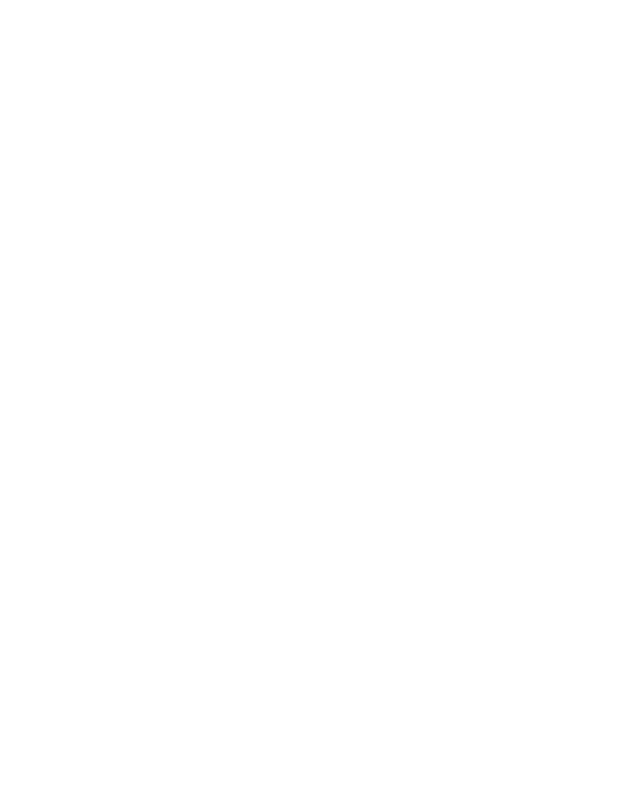
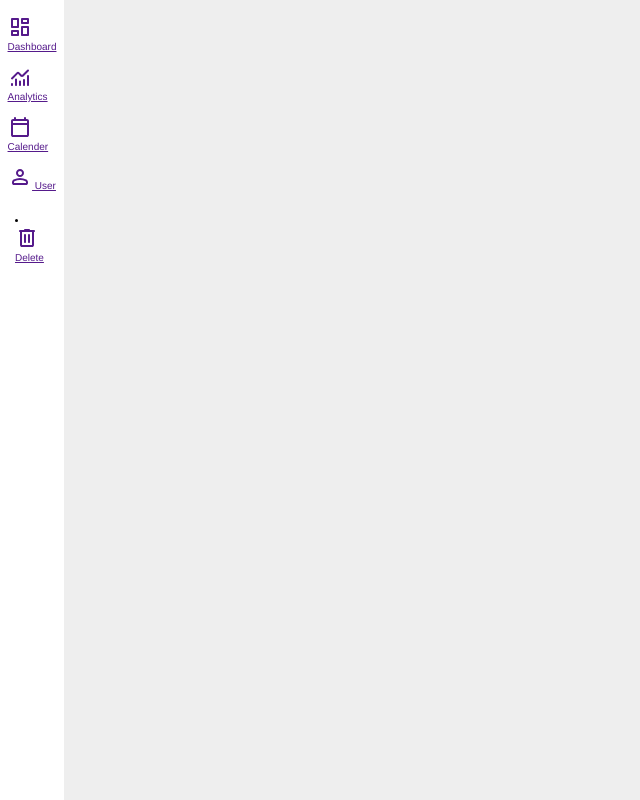
Before and after one commit to iamsaziya/MongoTask, a plain HTML site: page index.html in a window 1280 px wide. Shown: the whole page, without its empty margins (0-640 px from the left). Drawn offline with nearby package versions, Linux system fonts and the light colour scheme.

Commit message:
Index.html: in progress

```diff
--- a/css/style.css
+++ b/css/style.css
@@ -18,8 +18,11 @@ html {
   scroll-behavior: smooth;
   font-size: 10px;
 }
+body{
+  background-color: #eee;
+}
 
-/* login sytles */
+/* login styles Start */
 .header {
   padding: 2.5rem 5rem;
   background-color: beige;
@@ -27,7 +30,6 @@ html {
 .header h1 {
   font-size: 3rem;
   font-weight: bold;
-  /* margin-top: 2rem; */
 }
 .container {
   width: 100%;
@@ -39,7 +41,6 @@ html {
 .login-wrapper {
   display: flex;
   flex-direction: column;
-  /* place-content: cent; */
   align-items: center;
   justify-content: center;
   height: 40rem;
@@ -80,14 +81,21 @@ form {
   }
 }
 
-form button{
+form > button{
  background-color: #fff;
-
+ border-color: #F9A826;
 }
 
-button:hover{
-  background-color: #3e8e41;
-  font-size: 1.2rem;
+.primary-btn{
+  background-color: #F9A826;
+  font-size: 1.5rem;
+  color:#fff;
+  font-weight: 400;
+  transition: all .1s linear;
+  &:hover{
+    outline: 2px solid #ff9d00 !important;
+    box-shadow: 1px 1px 10px #F9A823, -1px -1px 10px #F9A823
+  }
  }
 
 .login-img img{
@@ -95,3 +103,31 @@ button:hover{
   margin-left: 10rem;
 
 }
+
+/* login styles End */
+/* SideBar style start */
+aside{
+  background-color: #fff;
+  width: 5%;
+  height: 100vh;
+  padding: 1rem;
+  & nav{
+    display: flex;
+    flex-direction: column;
+    align-items: center;
+    justify-content: space-between;
+    padding:0.5rem;
+    & ul {
+      display: flex;
+      flex-direction: column;
+      align-items: center;
+      justify-content: center;
+
+    }
+  }
+}
+
+nav ul  li {
+  height: 50px;
+  list-style-type:none;
+}
--- a/index.html
+++ b/index.html
@@ -1,14 +1,13 @@
 <!DOCTYPE html>
 <html lang="en">
+
 <head>
   <meta charset="UTF-8" />
   <meta name="viewport" content="width=device-width, initial-scale=1.0" />
   <title>Dashboard | MongoTask</title>
   <!-- Material Icons -->
-    <link
-      rel="stylesheet"
-      href="https://fonts.googleapis.com/css2?family=Material+Symbols+Rounded:opsz,wght,FILL,GRAD@20..48,100..700,0..1,-50..200&icon_names=search"
-    />
+  <link rel="stylesheet"
+    href="https://fonts.googleapis.com/css2?family=Material+Symbols+Rounded:opsz,wght,FILL,GRAD@20..48,100..700,0..1,-50..200&icon_names=search" />
 
   <!-- Custom CSS -->
   <link rel="stylesheet" href="css/style.css" />
@@ -19,9 +18,27 @@
     }
   </style>
 </head>
+
 <body>
-
+  <header>
+    <aside>
+      <nav>
+        <ul>
+          <li><a href=""><span><svg xmlns="http://www.w3.org/2000/svg" height="24px" viewBox="0 -960 960 960"
+                  width="24px" fill="currentColor">
+                  <path
+                    d="M520-640v-160q0-17 11.5-28.5T560-840h240q17 0 28.5 11.5T840-800v160q0 17-11.5 28.5T800-600H560q-17 0-28.5-11.5T520-640ZM120-480v-320q0-17 11.5-28.5T160-840h240q17 0 28.5 11.5T440-800v320q0 17-11.5 28.5T400-440H160q-17 0-28.5-11.5T120-480Zm400 320v-320q0-17 11.5-28.5T560-520h240q17 0 28.5 11.5T840-480v320q0 17-11.5 28.5T800-120H560q-17 0-28.5-11.5T520-160Zm-400 0v-160q0-17 11.5-28.5T160-360h240q17 0 28.5 11.5T440-320v160q0 17-11.5 28.5T400-120H160q-17 0-28.5-11.5T120-160Zm80-360h160v-240H200v240Zm400 320h160v-240H600v240Zm0-480h160v-80H600v80ZM200-200h160v-80H200v80Zm160-320Zm240-160Zm0 240ZM360-280Z" />
+                </svg></span> Dashboard</a></li>
+          <li><a href=""><span><svg xmlns="http://www.w3.org/2000/svg" height="24px" viewBox="0 -960 960 960" width="24px" fill="currentColor"><path d="M160-120q-17 0-28.5-11.5T120-160v-40q0-17 11.5-28.5T160-240q17 0 28.5 11.5T200-200v40q0 17-11.5 28.5T160-120Zm160 0q-17 0-28.5-11.5T280-160v-220q0-17 11.5-28.5T320-420q17 0 28.5 11.5T360-380v220q0 17-11.5 28.5T320-120Zm160 0q-17 0-28.5-11.5T440-160v-140q0-17 11.5-28.5T480-340q17 0 28.5 11.5T520-300v140q0 17-11.5 28.5T480-120Zm160 0q-17 0-28.5-11.5T600-160v-200q0-17 11.5-28.5T640-400q17 0 28.5 11.5T680-360v200q0 17-11.5 28.5T640-120Zm160 0q-17 0-28.5-11.5T760-160v-360q0-17 11.5-28.5T800-560q17 0 28.5 11.5T840-520v360q0 17-11.5 28.5T800-120ZM560-481q-16 0-30.5-6T503-504L400-607 188-395q-12 12-28.5 11.5T131-396q-11-12-10.5-28.5T132-452l211-211q12-12 26.5-17.5T400-686q16 0 31 5.5t26 17.5l103 103 212-212q12-12 28.5-11.5T829-771q11 12 10.5 28.5T828-715L617-504q-11 11-26 17t-31 6Z"/></svg></span>  Analytics</a></li>
+          <li><a href=""> <span><svg xmlns="http://www.w3.org/2000/svg" height="24px" viewBox="0 -960 960 960" width="24px" fill="currentColor"><path d="M200-80q-33 0-56.5-23.5T120-160v-560q0-33 23.5-56.5T200-800h40v-40q0-17 11.5-28.5T280-880q17 0 28.5 11.5T320-840v40h320v-40q0-17 11.5-28.5T680-880q17 0 28.5 11.5T720-840v40h40q33 0 56.5 23.5T840-720v560q0 33-23.5 56.5T760-80H200Zm0-80h560v-400H200v400Zm0-480h560v-80H200v80Zm0 0v-80 80Z"/></svg></span> Calender</a></li>
+          <li><a href=""><span><svg xmlns="http://www.w3.org/2000/svg" height="24px" viewBox="0 -960 960 960" width="24px" fill="currentColor"><path d="M480-480q-66 0-113-47t-47-113q0-66 47-113t113-47q66 0 113 47t47 113q0 66-47 113t-113 47ZM160-240v-32q0-34 17.5-62.5T224-378q62-31 126-46.5T480-440q66 0 130 15.5T736-378q29 15 46.5 43.5T800-272v32q0 33-23.5 56.5T720-160H240q-33 0-56.5-23.5T160-240Zm80 0h480v-32q0-11-5.5-20T700-306q-54-27-109-40.5T480-360q-56 0-111 13.5T260-306q-9 5-14.5 14t-5.5 20v32Zm240-320q33 0 56.5-23.5T560-640q0-33-23.5-56.5T480-720q-33 0-56.5 23.5T400-640q0 33 23.5 56.5T480-560Zm0-80Zm0 400Z"/></svg></span> User</a></li>
+        </ul>
+        <li><a href=""><span><svg xmlns="http://www.w3.org/2000/svg" height="24px" viewBox="0 -960 960 960" width="24px" fill="currentColor"><path d="M280-120q-33 0-56.5-23.5T200-200v-520q-17 0-28.5-11.5T160-760q0-17 11.5-28.5T200-800h160q0-17 11.5-28.5T400-840h160q17 0 28.5 11.5T600-800h160q17 0 28.5 11.5T800-760q0 17-11.5 28.5T760-720v520q0 33-23.5 56.5T680-120H280Zm400-600H280v520h400v-520ZM400-280q17 0 28.5-11.5T440-320v-280q0-17-11.5-28.5T400-640q-17 0-28.5 11.5T360-600v280q0 17 11.5 28.5T400-280Zm160 0q17 0 28.5-11.5T600-320v-280q0-17-11.5-28.5T560-640q-17 0-28.5 11.5T520-600v280q0 17 11.5 28.5T560-280ZM280-720v520-520Z"/></svg></span> Delete</a></li>
+      </nav>
+    </aside>
+  </header>
 
   <script src="js/main.js"></script>
 </body>
+
 </html>
```
Also changed, not shown: login.html (+2 -2 lines). Lines whose indentation alone changed are shown as unchanged.
